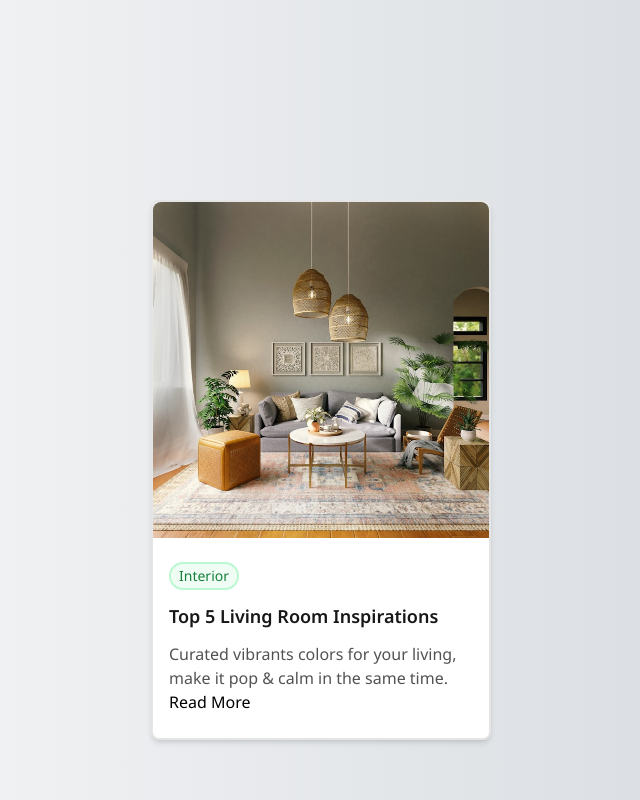
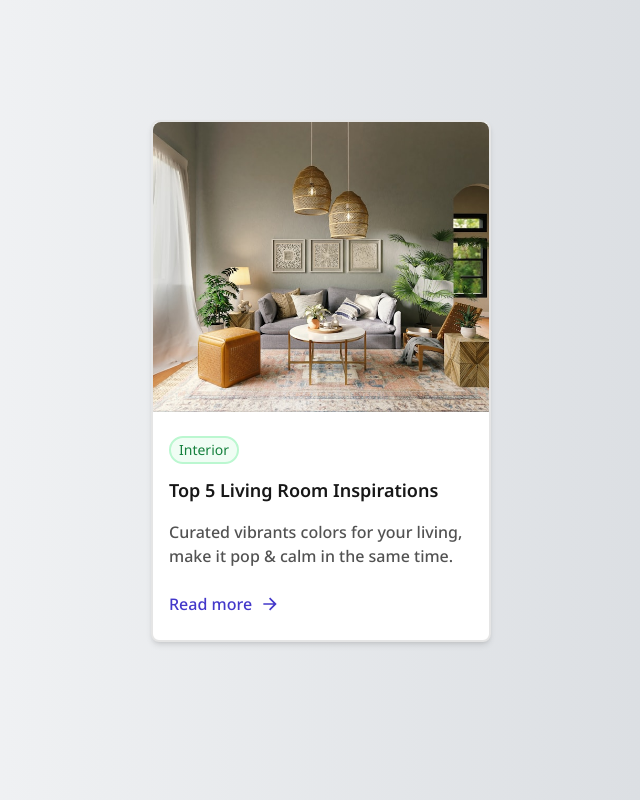
Before and after one commit to CodyJPerry/blog-card, a Next.js app: page / in a window 1280 px wide. Shown: the top 800 px of the page, without its empty margins (319-959 px from the left). Built offline with nearby package versions, Linux system fonts and the light colour scheme.

Commit message:
Add remaining sections to blog post

```diff
--- a/app/page.tsx
+++ b/app/page.tsx
@@ -1,32 +1,38 @@
 import Image from 'next/image';
 import Link from 'next/link';
+import { RiArrowRightLine } from 'react-icons/ri';
 
 export default function Home() {
   return (
-    <main className="mt-[200px] flex justify-center">
-      <section className="bg-white w-90 min-h-[504px] rounded-lg border-2 border-neutral-200 shadow-md">
-        <div className="rounded-t-lg">
+    <main className="mt-[120px] flex justify-center" role="main">
+      <section className="bg-white w-90 min-h-[504px] rounded-lg border-2 border-neutral-200 shadow-md mx-4">
         <Image
-            className="rounded-t-lg object-contain"
+          className="rounded-t-lg h-[290px] w-full object-cover"
           src="/blog-card.jpg"
           alt="Blog Post"
           width={340}
           height={228}
         />
-        </div>
         {/* Content */}
         <div className="px-4 py-6">
           <span className="text-sm text-green-700 bg-green-50 px-2 py-0.5 mb-3 border-2 border-green-200 rounded-full inline-block mt-0">
             Interior
           </span>
-          <h2 className="text-lg font-semibold text-neutral-900 mb-3">
+          <h2 className="text-lg font-semibold text-neutral-900 mb-4">
             Top 5 Living Room Inspirations
           </h2>
-          <p className="text-base text-neutral-600">
+          <p className="text-base text-neutral-600 mb-6 font-medium">
             Curated vibrants colors for your living, make it pop & calm in the
             same time.
           </p>
-          <Link href="#">Read More</Link>
+          <Link
+            className="inline-flex items-center text-indigo-700 font-medium rounded cursor-pointer hover:text-[#3730A3] transition-colors duration-300 ease-in-out disabled:text-[#A3A3A3] disabled:cursor-not-allowed focus:outline-none focus:ring-4 focus:ring-indigo-50 focus:text-[#3730A3] focus:pl-1"
+            href="#"
+            aria-label="Read more about the Top 5 Living Room Inspirations"
+          >
+            Read more
+            <RiArrowRightLine className="ml-2 inline-block h-[20px] w-[20px]" />
+          </Link>
         </div>
       </section>
     </main>
```
Also changed, not shown: package.json (+5 -4 lines), 1 other file (tests, documents, lock files or other folders). Lines whose indentation alone changed are shown as unchanged.
